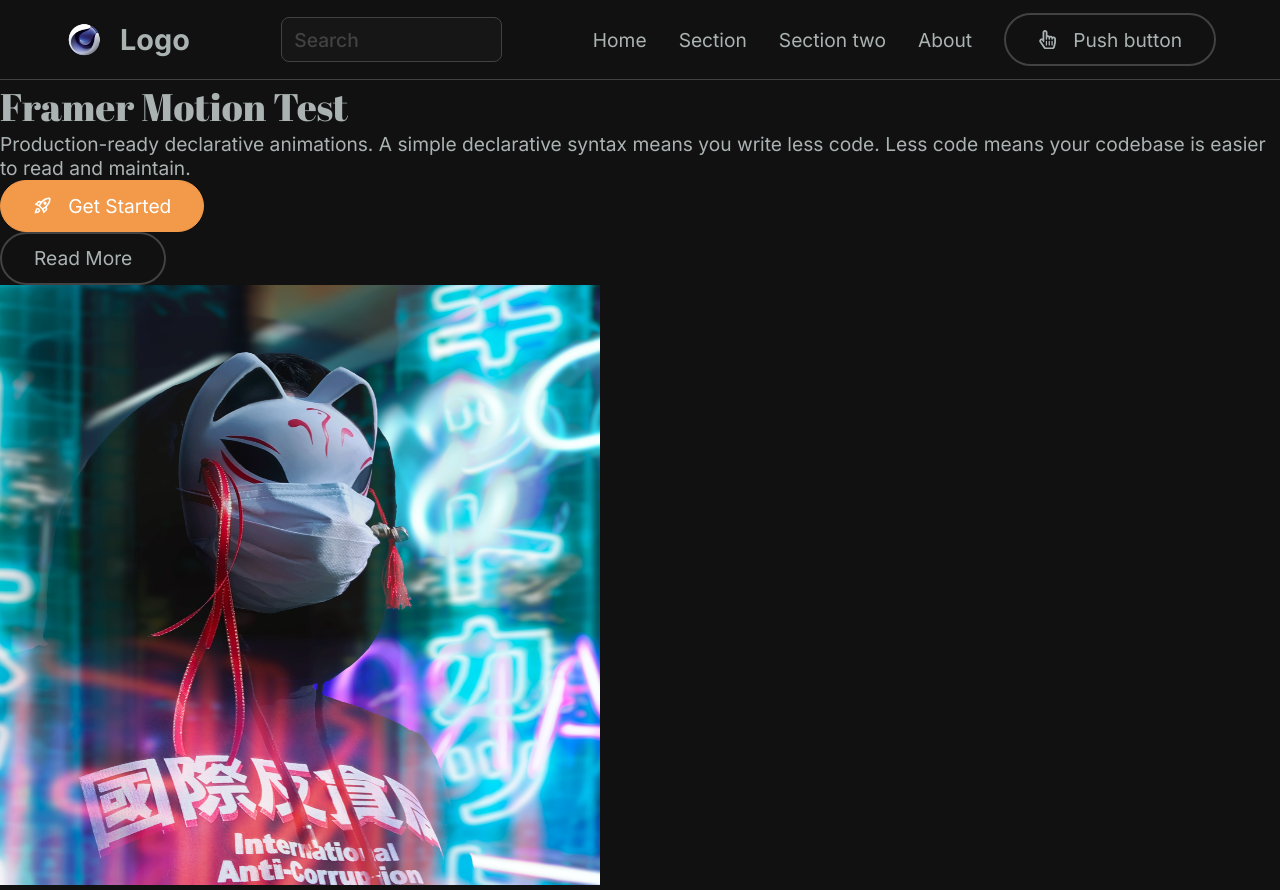
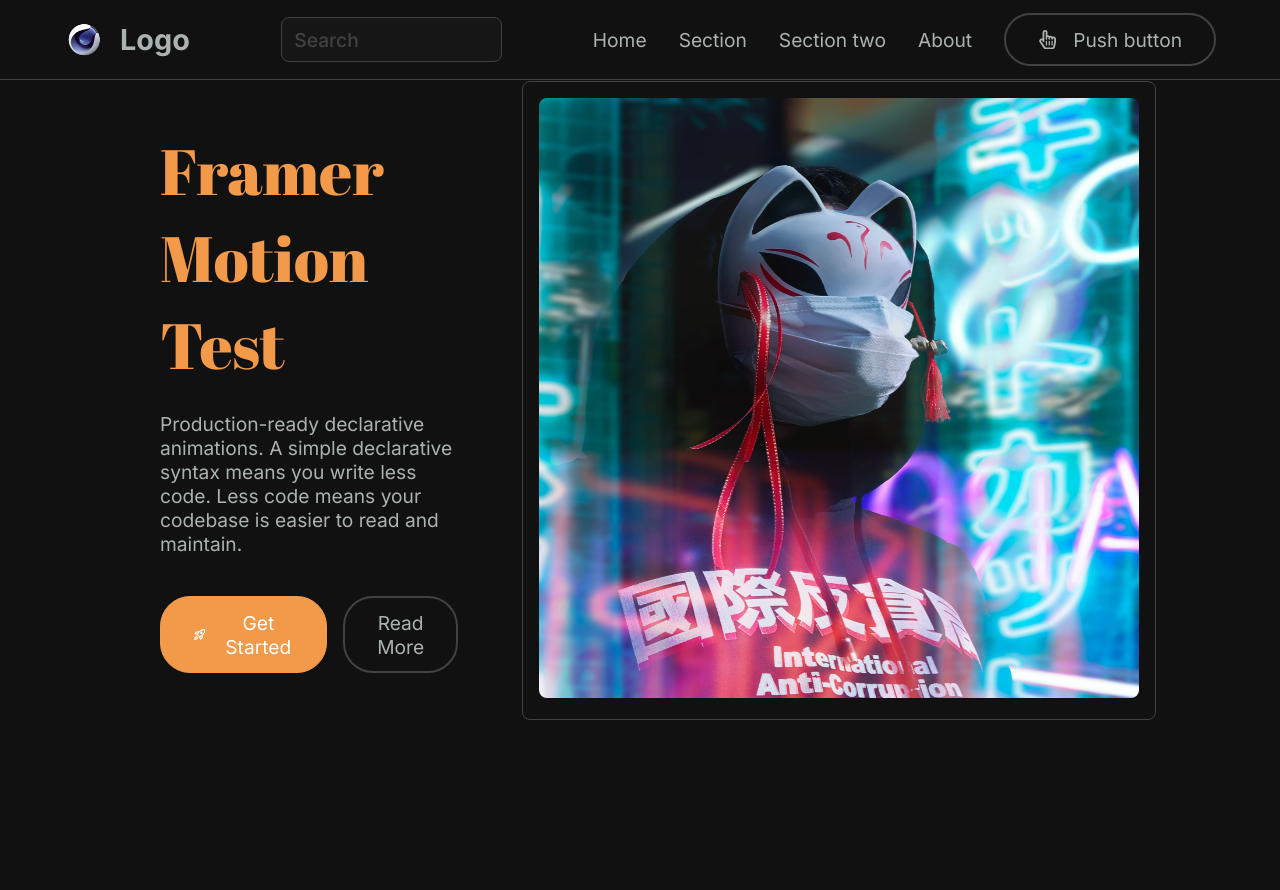
Before and after one commit to SebastianSloma/next_website, a Next.js app: page / in a window 1280 px wide. After the commit the page ends 800 px from the top, so only its background shows below. Built offline with nearby package versions, Linux system fonts and the light colour scheme.

Commit message:
styled header

```diff
--- a/app/Components/Header/Header.tsx
+++ b/app/Components/Header/Header.tsx
@@ -6,7 +6,7 @@ import logo from '../../../public/images/logo.png';
 import Button from '../Button/Button';
 import styled from 'styled-components';
 import { FaRegHandPointer } from 'react-icons/fa';
-import { MdOutlineRocketLaunch } from "react-icons/md";
+import { MdOutlineRocketLaunch } from 'react-icons/md';
 import { Abril_Fatface } from 'next/font/google';
 
 const abril = Abril_Fatface({
@@ -42,7 +42,7 @@ function Header() {
 				</ul>
 			</nav>
 			<div className='header-content'>
-				<div>
+				<div className='text-content'>
 					<h1 className={abril.className}>Framer Motion Test</h1>
 					<p>
 						Production-ready declarative animations. A simple declarative syntax
@@ -50,25 +50,25 @@ function Header() {
 						to read and maintain.
 					</p>
 					<div className='buttons'>
-                    <Button name='Get Started'
+						<Button
+							name='Get Started'
 							background='#f2994a'
 							color='#fff'
 							border='1px solid #f2994a'
 							icon={<MdOutlineRocketLaunch />}
 						/>
-                    <Button name='Read More'/>
+						<Button name='Read More' />
 					</div>
 				</div>
 				<div className='image-content'>
 					<div className='image'>
-                        <Image src='/images/anton.jpeg'
+						<Image
+							src='/images/anton.jpeg'
 							alt='hero'
 							width={600}
 							height={600}
 						/>
-
 					</div>
-
 				</div>
 			</div>
 		</HeaderStyled>
@@ -89,6 +89,7 @@ const HeaderStyled = styled.header`
       gap: 1rem;
       cursor: pointer;
     }
+
     .input {
       flex: 2;
       display: flex;
@@ -105,6 +106,7 @@ const HeaderStyled = styled.header`
         }
       }
     }
+
     .nav-items {
       display: flex;
       align-items: center;
@@ -119,6 +121,41 @@ const HeaderStyled = styled.header`
       }
     }
   }
+
+  .header-content {
+    padding: 0 10rem 5rem 10rem;
+    display: flex;
+    justify-content: space-between;
+    align-items: center;
+    gap: 4rem;
+    min-height: calc(100vh - 10vh);
+
+    .text-content {
+      > h1 {
+        font-size: clamp(2rem, 5vw, 5rem);
+        color: #f2994a;
+        transition: all 0.01s linear;
+        padding-bottom: 1.5rem;
+      }
+
+      .buttons {
+        display: flex;
+        gap: 1rem;
+        margin-top: 2.5rem;
+      }
+    }
+
+    .image-content .image {
+      padding: 1rem;
+      border-radius: 8px;
+      background-color: var(--color-bg);
+      border: 1px solid var(--color-border);
+
+      img {
+        border-radius: 8px;
+      }
+    }
+  }
 `;
 
 export default Header;
```
Lines whose indentation alone changed are shown as unchanged.
